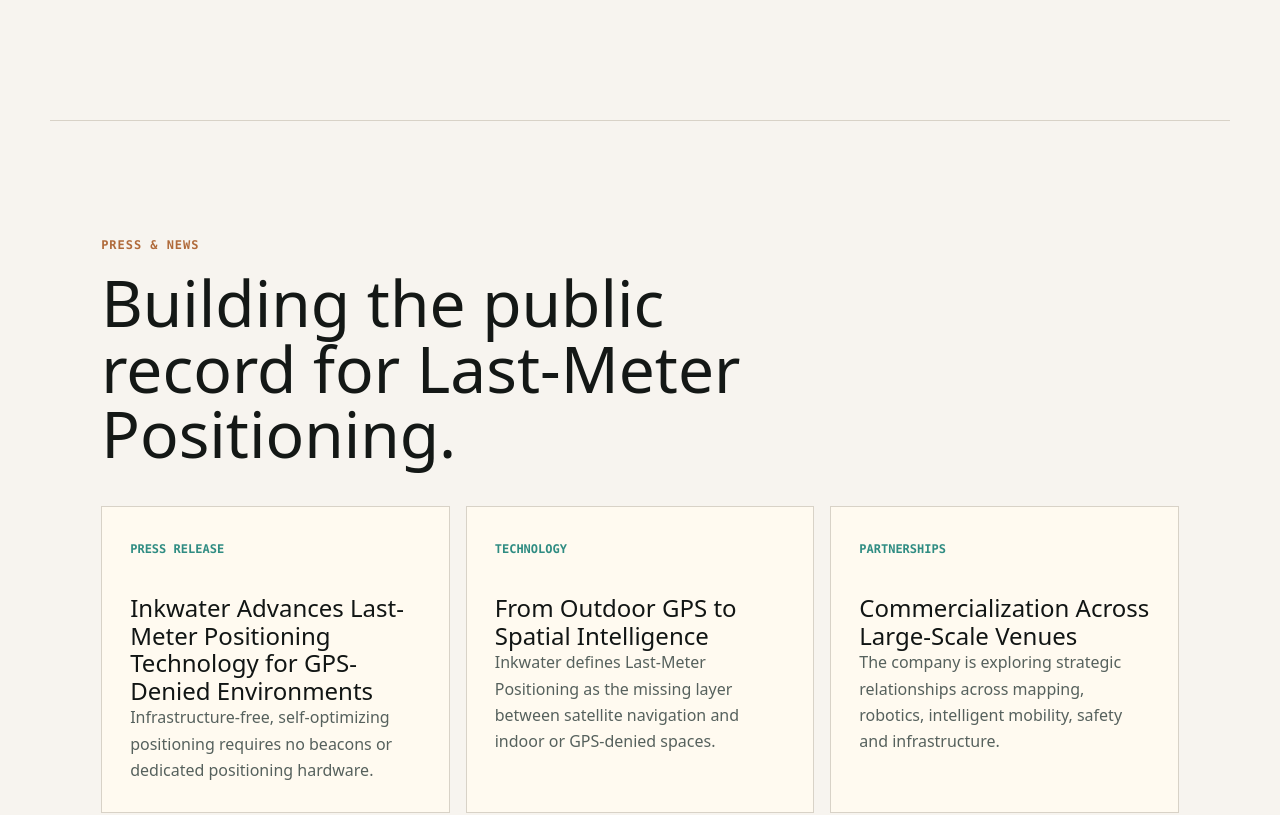
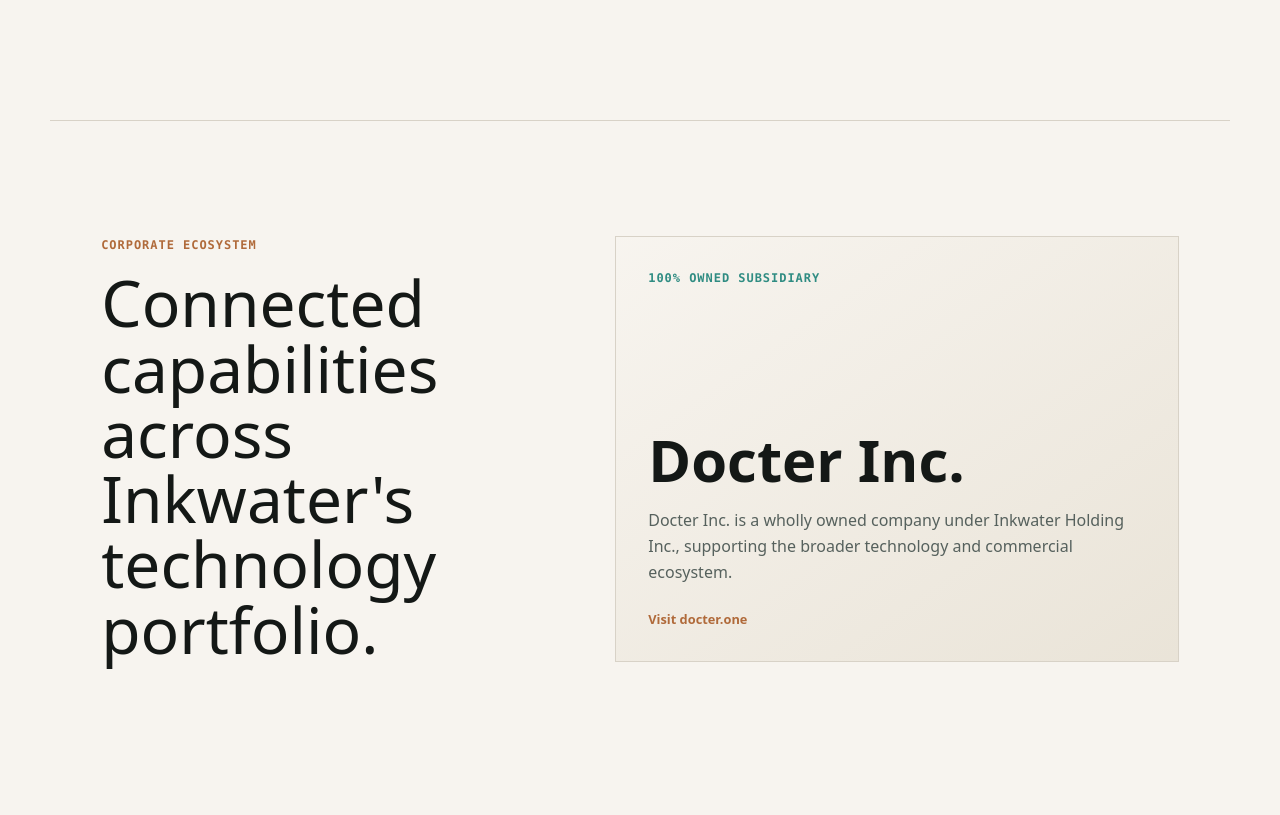
Before and after one commit to ifachang/inkstonecapital-site, a Next.js app: page /inkwater in a window 1280 px wide. Shown: the part 4888-5703 px from the top of the page. Built offline with nearby package versions, Linux system fonts and the light colour scheme.

Commit message:
Add Docter subsidiary link

```diff
--- a/src/app/inkwater/page.tsx
+++ b/src/app/inkwater/page.tsx
@@ -256,6 +256,27 @@
         </p>
       </section>
 
+      <section className="inkwater-section inkwater-ecosystem-section">
+        <div>
+          <p className="inkwater-eyebrow">Corporate Ecosystem</p>
+          <h2>Connected capabilities across Inkwater&apos;s technology portfolio.</h2>
+        </div>
+        <a
+          className="inkwater-ecosystem-card"
+          href="https://www.docter.one/"
+          target="_blank"
+          rel="noopener noreferrer"
+        >
+          <span>100% owned subsidiary</span>
+          <strong>Docter Inc.</strong>
+          <p>
+            Docter Inc. is a wholly owned company under Inkwater Holding Inc.,
+            supporting the broader technology and commercial ecosystem.
+          </p>
+          <small>Visit docter.one</small>
+        </a>
+      </section>
+
       <section className="inkwater-section" id="news">
         <div className="inkwater-section-heading compact">
           <p className="inkwater-eyebrow">Press &amp; News</p>
--- a/src/styles/globals.css
+++ b/src/styles/globals.css
@@ -533,6 +533,54 @@
   border-bottom: 1px solid #d8d2c7;
 }
 
+.inkwater-ecosystem-section {
+  display: grid;
+  grid-template-columns: minmax(0, 0.92fr) minmax(320px, 1.08fr);
+  gap: 34px;
+  align-items: stretch;
+}
+
+.inkwater-ecosystem-card {
+  display: flex;
+  min-height: 300px;
+  flex-direction: column;
+  justify-content: flex-end;
+  border: 1px solid #d8d2c7;
+  background:
+    linear-gradient(145deg, rgba(247, 244, 239, 0.94), rgba(232, 226, 214, 0.92)),
+    #fffaf0;
+  padding: 32px;
+  color: #141816;
+}
+
+.inkwater-ecosystem-card span {
+  margin-bottom: auto;
+  color: #2f8c82;
+  font-family: ui-monospace, SFMono-Regular, Menlo, Monaco, Consolas, monospace;
+  font-size: 12px;
+  font-weight: 800;
+  letter-spacing: 0.08em;
+  text-transform: uppercase;
+}
+
+.inkwater-ecosystem-card strong {
+  margin-top: 72px;
+  font-size: clamp(32px, 5vw, 58px);
+  line-height: 1;
+}
+
+.inkwater-ecosystem-card p {
+  max-width: 640px;
+  margin: 18px 0 24px;
+  color: #56615d;
+  line-height: 1.65;
+}
+
+.inkwater-ecosystem-card small {
+  color: #b06a3a;
+  font-weight: 800;
+}
+
 .inkwater-news-grid {
   display: grid;
   grid-template-columns: repeat(3, minmax(0, 1fr));
@@ -627,7 +675,8 @@
   .inkwater-two-column,
   .inkwater-market-layout,
   .inkwater-quote-grid-section,
-  .inkwater-safety-section {
+  .inkwater-safety-section,
+  .inkwater-ecosystem-section {
     grid-template-columns: 1fr;
   }
 
```
